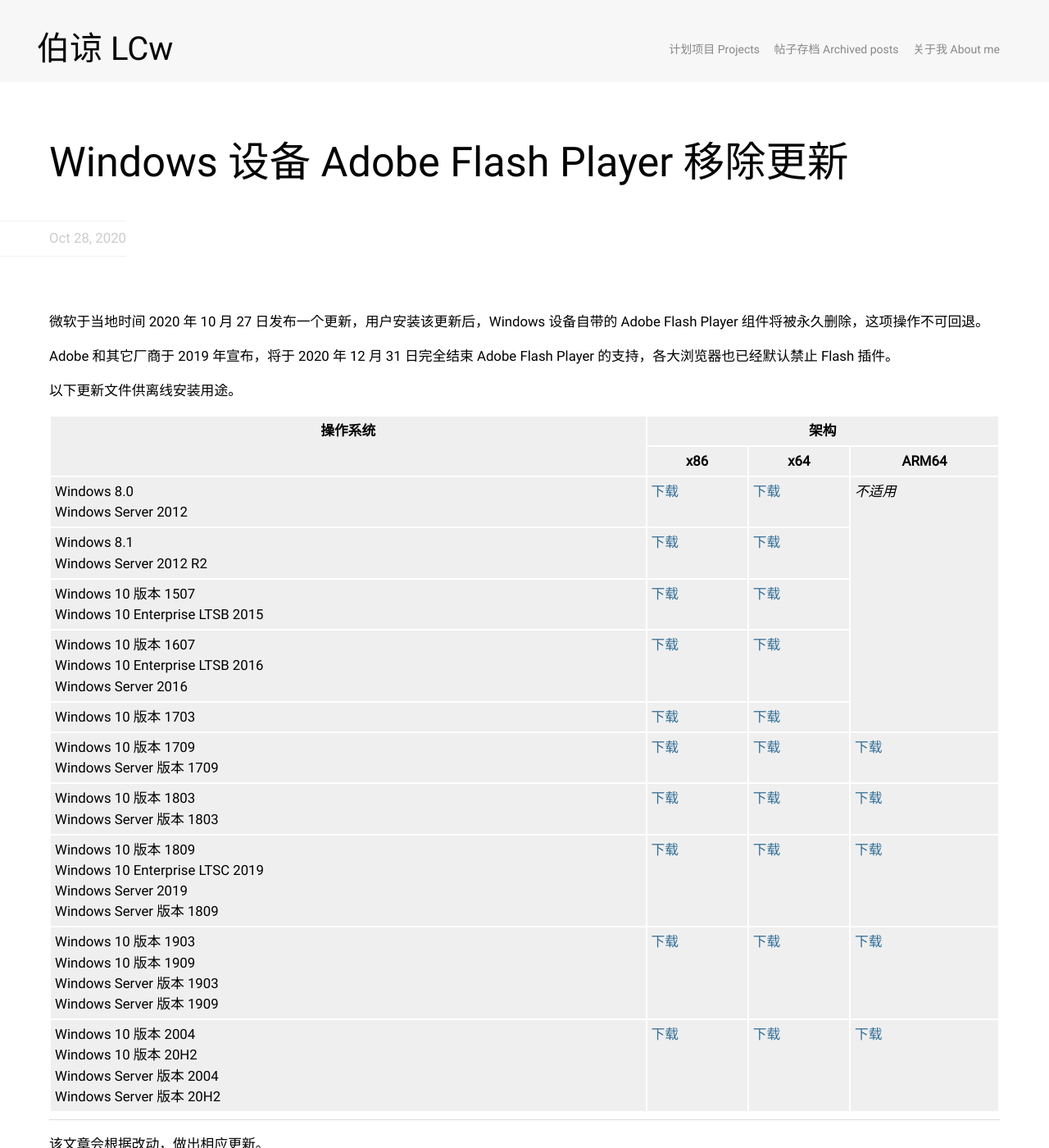
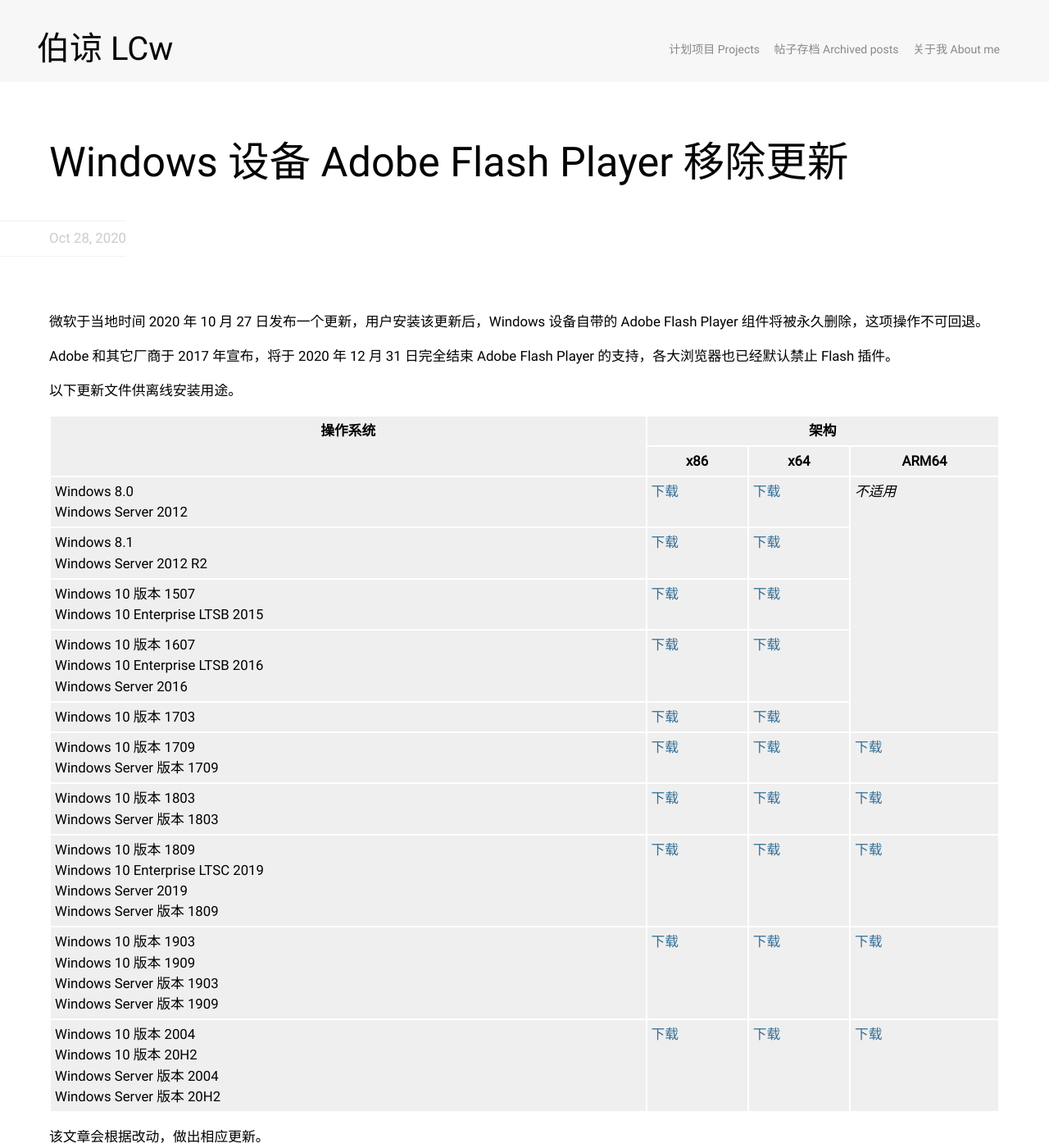
Before and after one commit to win98se/win98se.github.io, a Jekyll site: the page built from _posts/2020-10-28-windows-devices-adobe-flash-player-removal-update.md, in a window 1280 px wide and 1400 px high. Shown: the whole window at 82% size. Built offline with Jekyll 4.4.1, drawn with Linux system fonts in a browser that asks for light colours; some web fonts are replaced.

Commit message:
Update 2020-10-28-windows-devices-adobe-flash-player-removal-update.md

```diff
--- a/_posts/2020-10-28-windows-devices-adobe-flash-player-removal-update.md
+++ b/_posts/2020-10-28-windows-devices-adobe-flash-player-removal-update.md
@@ -5,7 +5,7 @@ date: 2020-10-28 09:45:00
 ---
 微软于当地时间 2020 年 10 月 27 日发布一个更新，用户安装该更新后，Windows 设备自带的 Adobe Flash Player 组件将被永久删除，这项操作不可回退。
 
-Adobe 和其它厂商于 2019 年宣布，将于 2020 年 12 月 31 日完全结束 Adobe Flash Player 的支持，各大浏览器也已经默认禁止 Flash 插件。
+Adobe 和其它厂商于 2017 年宣布，将于 2020 年 12 月 31 日完全结束 Adobe Flash Player 的支持，各大浏览器也已经默认禁止 Flash 插件。
 
 以下更新文件供离线安装用途。
 
@@ -77,8 +77,6 @@ Adobe 和其它厂商于 2019 年宣布，将于 2020 年 12 月 31 日完全结
 </tr>
 </table>
 
----
-
 该文章会根据改动，做出相应更新。
 
 ### 参考
```
Also changed, not shown: other parts of _posts/2020-10-28-windows-devices-adobe-flash-player-removal-update.md (+1 -1 lines).
